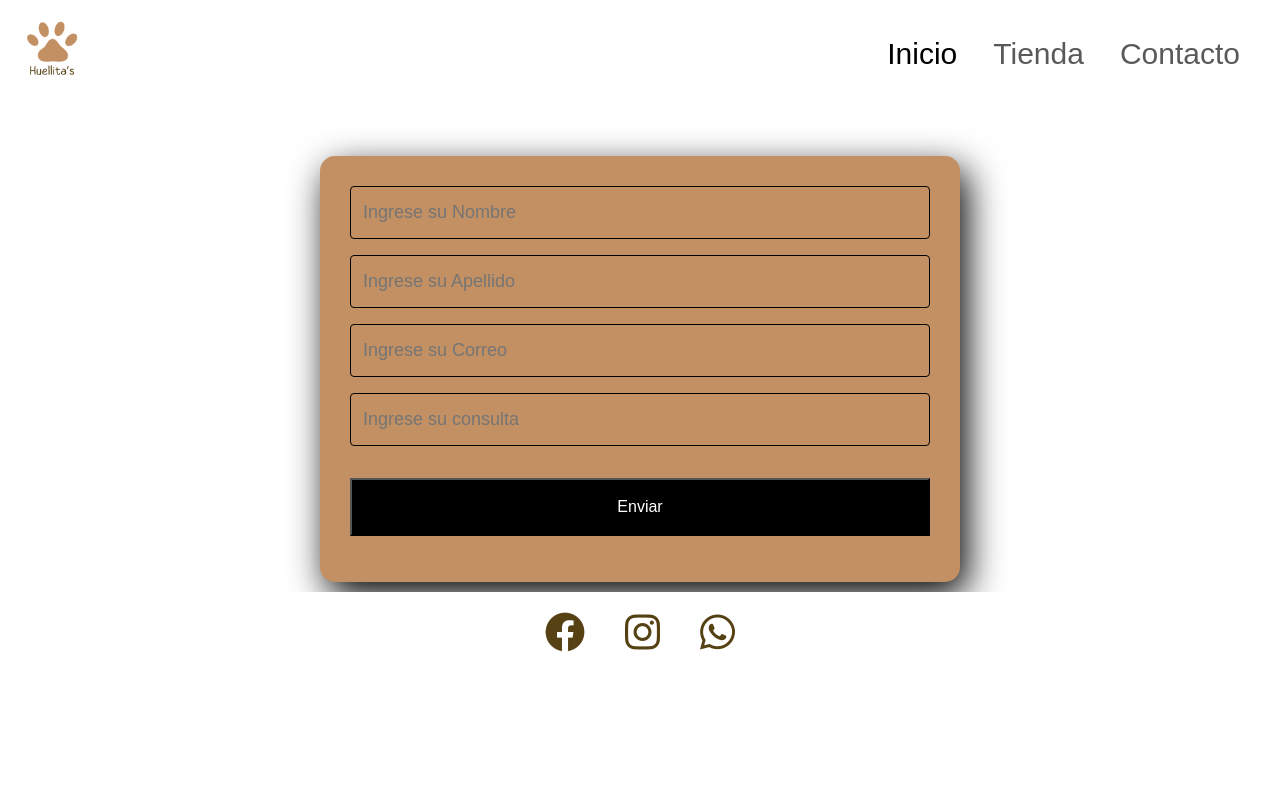
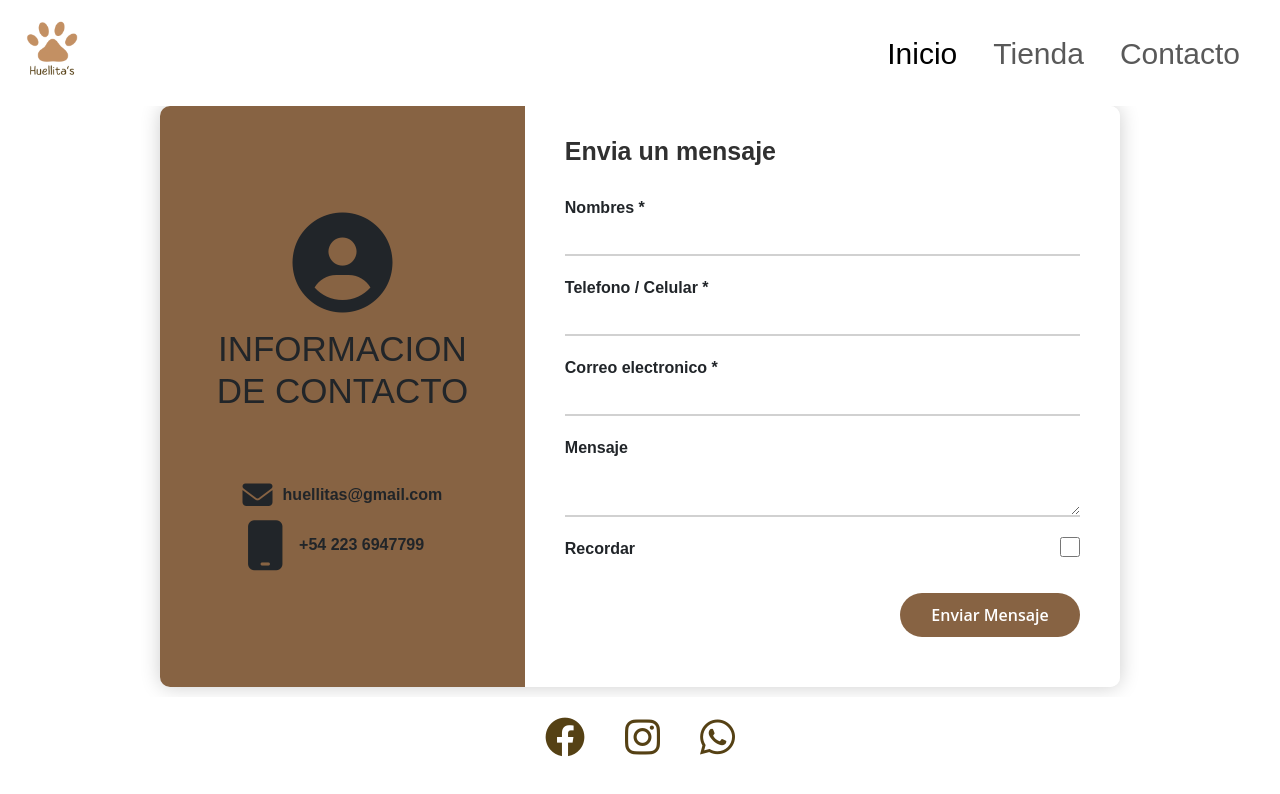
Before and after one commit to LucasIriarte9/Velas, a website: page pages/contacto.html in a window 1280 px wide. Drawn offline with nearby package versions, Linux system fonts and the light colour scheme.

Commit message:
Version 2.0

```diff
--- /dev/null
+++ b/js/contacto.js
@@ -0,0 +1,40 @@
+const inputs = document.querySelectorAll("input"),
+    message = document.querySelector("#message");
+
+const userName = inputs[0],
+    phone = inputs[1],
+    email = inputs[2],
+    check = inputs[3],
+    btnSend = inputs[4];
+
+
+//funcion para tocar el boton
+btnSend.addEventListener("click", () => {
+    if (check.checked) {
+        guardarEnStorage("localStorage");
+    } else {
+        guardarEnStorage("sessionStorage");
+    }
+})
+
+function guardarEnStorage(storage) {
+    let user = {
+        usuario: userName.value,
+        phone: phone.value,
+        email: email.value,
+    };
+    if (user.usuario == "" || user.phone == "" || user.email == "") {
+        message.style.color="red";
+        message.innerHTML = "Los campos con * no pueden estar vacios";
+    } else {
+        if (storage == "localStorage") {
+            localStorage.setItem("user", JSON.stringify(user));
+            message.style.color="green";
+            message.innerHTML="Datos guardados y enviados correctamente";
+        } else if (storage == "sessionStorage") {
+            sessionStorage.setItem("user", JSON.stringify(user));
+            message.style.color="green";
+            message.innerHTML="Datos enviados correctamente";
+        }
+    }
+}
--- a/js/main.js
+++ b/js/main.js
@@ -95,7 +95,7 @@ const showHtml = () => {
     parseInt(localStorage.setItem("totalOfProduct",totalOfProduct));
     let countLs = localStorage.getItem("totalOfProduct");
 }
-
+showHtml();
 //-----------------------------------------------------------------------------
 
 
--- a/pages/contacto.html
+++ b/pages/contacto.html
@@ -46,15 +46,49 @@
     </nav>
   </header>
   <main>
-    <form>
-      <section class="form-register">
-        <input class="controls" type="text" name="nombres" id="nombres" placeholder="Ingrese su Nombre">
-        <input class="controls" type="text" name="apellidos" id="apellidos" placeholder="Ingrese su Apellido">
-        <input class="controls" type="email" name="correo" id="correo" placeholder="Ingrese su Correo">
-        <input class="controls" type="text" name="correo" id="correo" placeholder="Ingrese su consulta">
-        <input class="botons" type="submit" value="Enviar">
+    <body>
+
+      <section class="form_wrap">
+
+          <section class="cantact_info">
+              <section class="info_title">
+                  <span class="fa fa-user-circle"></span>
+                  <h2>INFORMACION<br>DE CONTACTO</h2>
+              </section>
+              <section class="info_items">
+                  <p><span class="fa fa-envelope"></span> huellitas@gmail.com</p>
+                  <p><span class="fa fa-mobile"></span> +54 223 6947799</p>
+              </section>
+          </section>
+
+          <form action="" class="form_contact">
+              <h2>Envia un mensaje</h2>
+              <div class="user_info">
+                  <label for="names">Nombres *</label>
+                  <input type="text" id="name">
+
+                  <label for="phone">Telefono / Celular *</label>
+                  <input type="text" id="phone">
+
+                  <label for="email">Correo electronico *</label>
+                  <input type="text" id="email">
+
+                  <label for="mensaje">Mensaje</label>
+                  <textarea id="mensaje"></textarea>
+
+                  <div id="labelCheck">
+                    <label for="checkbox">Recordar</label>
+                    <input type="checkbox" name="check" id="check">
+                  </div>
+                  <p id="message"></p>
+
+                  <input type="button" value="Enviar Mensaje" id="btnSend">
+              </div>
+          </form>
+
       </section>
-    </form>
+
+  </body>
   </main>
 
   <footer>
@@ -65,6 +99,6 @@
   <script src="https://cdn.jsdelivr.net/npm/bootstrap@5.3.2/dist/js/bootstrap.bundle.min.js"
     integrity="sha384-C6RzsynM9kWDrMNeT87bh95OGNyZPhcTNXj1NW7RuBCsyN/o0jlpcV8Qyq46cDfL"
     crossorigin="anonymous"></script>
+    <script src="../js/contacto.js"></script>
 </body>
-
 </html>
--- a/sass/_contacto.scss
+++ b/sass/_contacto.scss
@@ -1,28 +1,143 @@
-.form-register {
-    width: 50vw;
-    background: rgb(195, 144, 99);
-    padding: 30px;
+  /* FORMULARIO =================================== */
+
+  .form_wrap{
+      width: 75vw;
+      height: auto;
       margin: auto;
-    margin-top: 50px;
-    border-radius: 15px;
-    box-shadow: 7px 13px 37px #000;
+      display: flex;
 
-    .controls {
-        width: 100%;
-        background: rgb(195, 144, 99);
-        padding: 12px;
-        border-radius: 4px;
-        margin-bottom: 16px;
-        border: 1px solid black;
-        font-size: 18px;
+      background: #fff;
+      border-radius: 10px;
+      overflow: hidden;
+      box-shadow: 0px 0px 20px rgba(0, 0, 0, 0.2);
   }
 
-    .botons {
+  /* Informacion de Contacto*/
+
+  .cantact_info{
+      width: 38%;
+      position: relative;
+      background: rgb(135,99,67);
+      display: flex;
+      flex-direction: column;
+      align-items: center;
+      justify-content: center;
+
+  }
+  .info_title{
+      margin-bottom: 60px;
+      background: rgb(135,99,67);
+  }
+
+  .info_title span{
+      font-size: 100px;
+      display: block;
+      text-align: center;
+      margin-bottom: 15px;
+      background: rgb(135,99,67);
+  }
+
+  .info_title h2{
+      font-size: 35px;
+      text-align: center;
+      background: rgb(135,99,67);
+  }
+  .info_items{
+    background: rgb(135,99,67);
+  }
+  .info_items p{
+      display: flex;
+      align-items: center;
+      font-size: 16px;
+      font-weight: 600;
+      margin-bottom: 10px;
+      background: rgb(135,99,67);
+  }
+
+  .info_items p:nth-child(1) span{
+      font-size: 30px;
+      margin-right: 10px;
+      background: rgb(135,99,67);
+  }
+
+  .info_items p:nth-child(2) span{
+      font-size: 50px;
+      margin-right: 15px;
+      margin-left: 4px;
+      background:rgb(135,99,67);
+  }
+
+
+  /* Formulario de contacto*/
+  form.form_contact{
+      width: 62%;
+      padding: 30px 40px;
+  }
+
+  form.form_contact h2{
+      font-size: 25px;
+      font-weight: 600;
+      color: #303030;
+      margin-bottom: 30px;
+  }
+
+  form.form_contact .user_info{
+      display: flex;
+      flex-direction: column;
+  }
+
+  form.form_contact label{
+      font-weight: 600;
+  }
+
+  form.form_contact input,
+  form.form_contact textarea{
       width: 100%;
-        background: black;
-        padding: 15px;
-        color: white;
-        margin: 16px 0;
+      padding: 8px 0px 5px;
+      margin-bottom: 20px;
+
+      border: none;
+      border-bottom: 2px solid #D1D1D1;
+
+      font-family: 'Open sans';
+      color: #5A5A5A;
+      font-size: 14px;
+      font-weight: 400;
+  }
+
+  form.form_contact textarea{
+      max-width: 100%;
+      min-width: 100%;
+      max-height: 90px;
+  }
+  form.form_contact #check{
+    height: 20px;
+    width: 20px;
+    display: flex;
+  }
+  #labelCheck{
+    display: flex;
+    justify-content: space-between;
+  }
+  #message{
+    color: rgb(180, 0, 0);
+  }
+  form.form_contact input[type="button"]{
+      width: 180px;
+      background: rgb(135,99,67);
+      padding: 10px;
+      border: none;
+      border-radius: 25px;
+
+      align-self: flex-end;
+
+      color: #fff;
+      font-family: 'Open sans';
       font-size: 16px;
+      font-weight: 600;
+      cursor: pointer;
   }
+
+  form.form_contact input[type="button"]:hover{
+      background:#554114;
   }
```
Also changed, not shown: pages/tienda.html (+1 -1 lines), css/style.css, 1 other file. Lines whose indentation alone changed are shown as unchanged.
